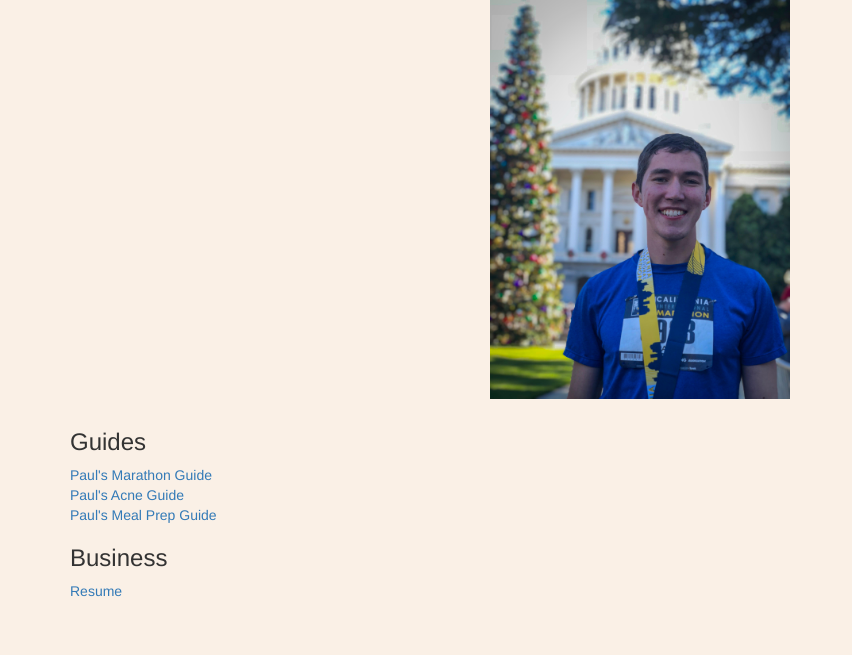
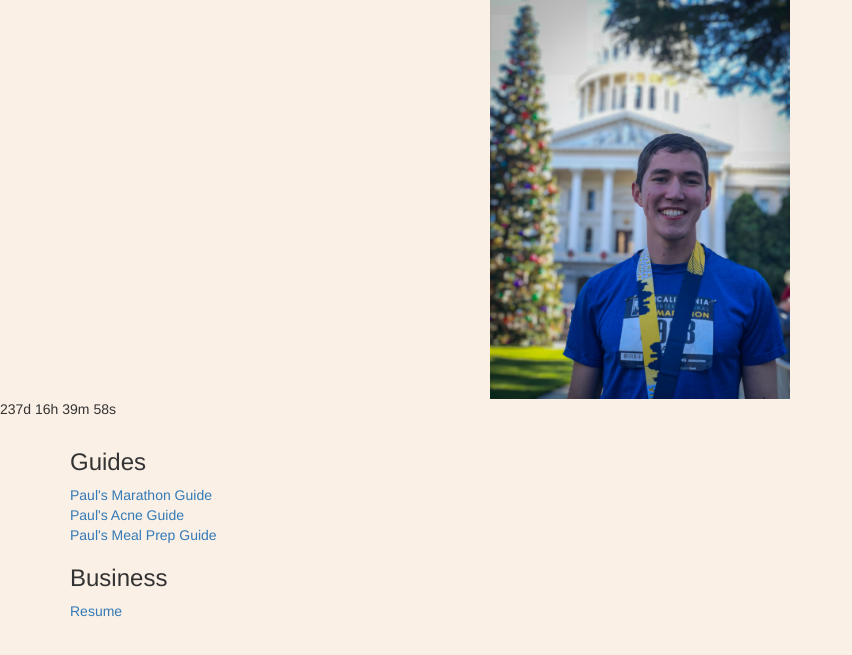
Before and after one commit to thepaulgleason/thepaulgleason.github.io, a plain HTML site: page index.html in a window 1280 px wide. Shown: the part 141-796 px from the top of the page, without its empty margins (0-852 px from the left). Drawn offline with nearby package versions, Linux system fonts and the light colour scheme.

Commit message:
Update index.html

```diff
--- a/index.html
+++ b/index.html
@@ -28,18 +28,17 @@
    <body style="background-color: Linen;">
 
       <!-- Display the countdown timer in an element -->
-        <p id="demo" ></p>
-
+<p id="demo"></p>
 
 <script>
 // Set the date we're counting down to
-                var countDownDate = new Date("April 15, 2019 10:00:00").getTime();
+var countDownDate = new Date("Sep 5, 2018 15:37:25").getTime();
 
 // Update the count down every 1 second
 var x = setInterval(function() {
 
   // Get todays date and time
-          var now = new Dathttps://github.com/thepaulgleason/thepaulgleason.github.ioe().getTime();
+  var now = new Date().getTime();
 
   // Find the distance between now an the count down date
   var distance = countDownDate - now;
@@ -53,8 +52,6 @@
   // Display the result in the element with id="demo"
   document.getElementById("demo").innerHTML = days + "d " + hours + "h "
   + minutes + "m " + seconds + "s ";
-
-
 
   // If the count down is finished, write some text
   if (distance < 0) {
```
Lines whose indentation alone changed are shown as unchanged.
